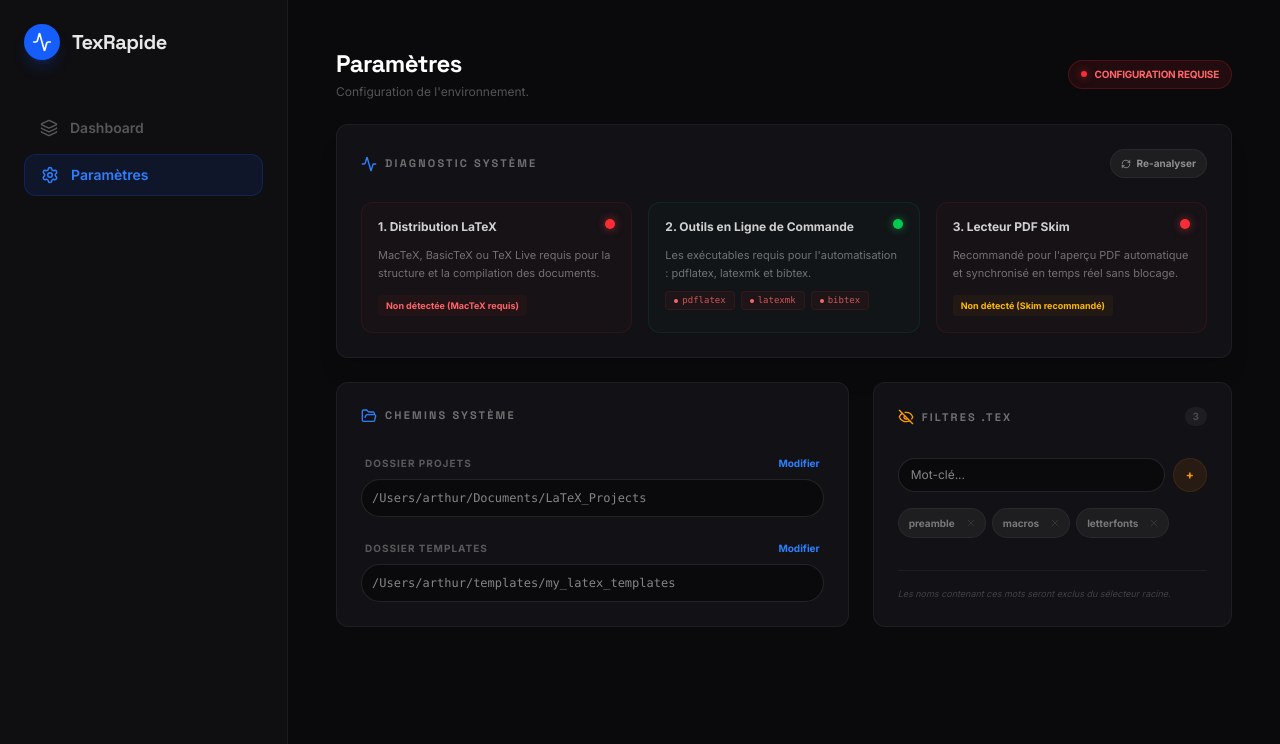
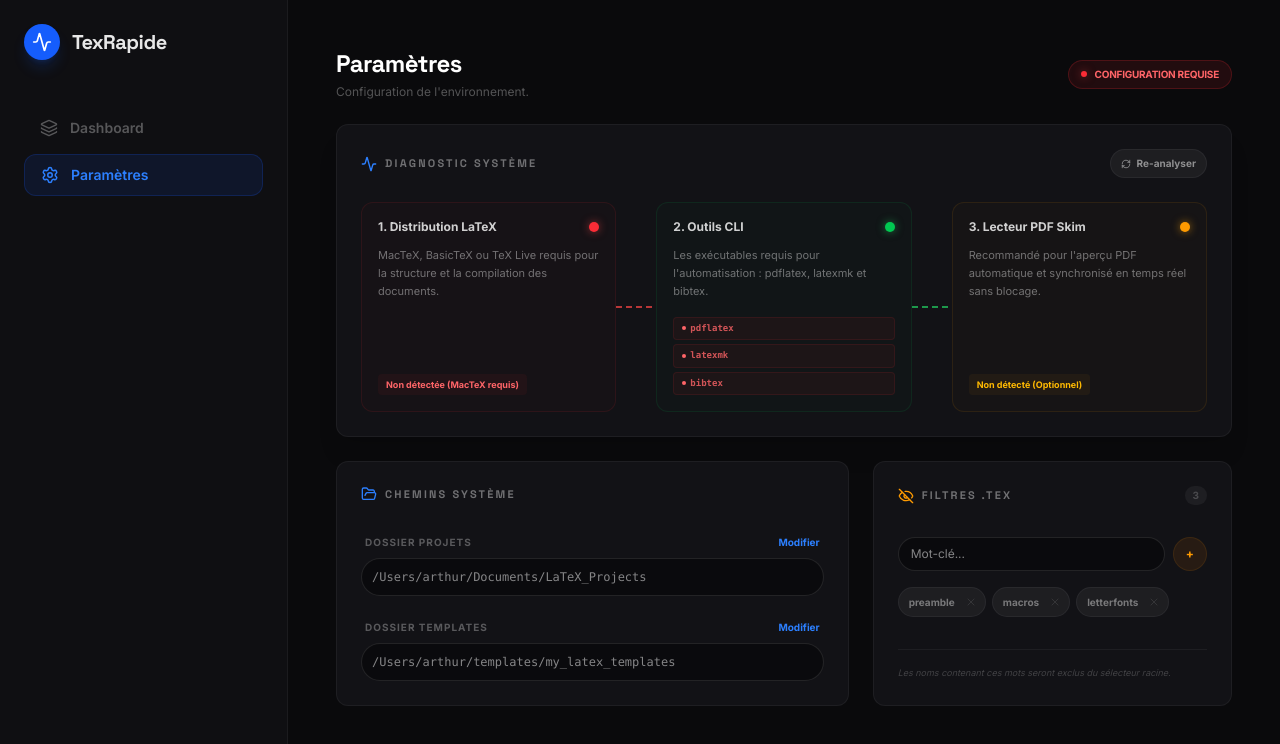
Before and after one commit to ArTranArt/TexRapide, a React (Vite) app: page / in a window 1280 px wide. Both pictures are taken after a click on the button "Paramètres". Shown: the top 744 px of the page. Built offline with nearby package versions, Linux system fonts and the light colour scheme.

Commit message:
flux animation

```diff
--- a/src/App.tsx
+++ b/src/App.tsx
@@ -22,6 +22,9 @@ function App() {
   const hasCliTools = health.filter(h => ["pdflatex", "latexmk", "bibtex"].includes(h.binary.toString())).every(h => h.installed);
   const hasSkim = health.find(h => h.binary === "skim")?.installed ?? false;
   const isSystemReady = hasDistribution && hasCliTools && hasSkim;
+
+  const [analysisStep, setAnalysisStep] = useState<number>(3);
+  const [isAnalyzing, setIsAnalyzing] = useState<boolean>(false);
 
   const [projectName, setProjectName] = useState("");
   const [newProjectName, setNewProjectName] = useState("");
@@ -58,10 +61,32 @@ function App() {
 
   const checkHealth = async () => {
     try {
+      setIsAnalyzing(true);
+      setAnalysisStep(0);
+
       const status: HealthStatus[] = await invoke("check_latex_health");
+
+      // Etape 0 -> 1 : Analyse de la distribution
+      setTimeout(() => {
+        setAnalysisStep(1);
+
+        // Etape 1 -> 2 : Analyse des outils CLI
+        setTimeout(() => {
+          setAnalysisStep(2);
+
+          // Etape 2 -> 3 : Analyse du lecteur Skim
+          setTimeout(() => {
             setHealth(status);
+            setAnalysisStep(3);
+            setIsAnalyzing(false);
+          }, 800);
+        }, 800);
+      }, 800);
+
     } catch (error) {
       console.error("Health check failed:", error);
+      setIsAnalyzing(false);
+      setAnalysisStep(3);
     }
   };
 
@@ -703,25 +728,55 @@ function App() {
                   </div>
                   <button
                     onClick={checkHealth}
-                    className="flex items-center gap-1.5 px-2.5 py-1.5 rounded-lg bg-white/5 hover:bg-white/10 text-white/50 hover:text-white transition-all text-[10px] font-bold border border-white/5"
+                    disabled={isAnalyzing}
+                    className="flex items-center gap-1.5 px-2.5 py-1.5 rounded-lg bg-white/5 hover:bg-white/10 text-white/50 hover:text-white transition-all text-[10px] font-bold border border-white/5 disabled:opacity-35 disabled:cursor-not-allowed"
                     title="Relancer le diagnostic"
                   >
-                    <RefreshCw size={10} className="hover:rotate-180 transition-transform duration-500" />
-                    Re-analyser
+                    <RefreshCw size={10} className={`transition-transform duration-500 ${isAnalyzing ? 'animate-spin' : 'hover:rotate-180'}`} />
+                    {isAnalyzing ? "Analyse..." : "Re-analyser"}
                   </button>
                 </div>
 
-                <div className="grid grid-cols-1 md:grid-cols-3 gap-4">
+                <div className="flex flex-col md:flex-row items-stretch md:items-stretch gap-4 md:gap-0">
+
                   {/* 1. LaTeX Distribution */}
-                  <div className={`p-4 rounded-xl border transition-all ${hasDistribution ? 'bg-green-500/[0.02] border-green-500/10' : 'bg-red-500/[0.02] border-red-500/10'}`}>
-                    <div className="flex items-start justify-between mb-3">
+                  {(() => {
+                    const checking = isAnalyzing && analysisStep === 0;
+                    const active = !isAnalyzing || analysisStep >= 1;
+                    const success = hasDistribution;
+
+                    const cardBgBorder = checking
+                      ? 'bg-blue-500/[0.02] border-blue-500/20 shadow-[0_0_12px_rgba(0,122,255,0.03)] scale-[1.01]'
+                      : active
+                        ? success
+                          ? 'bg-green-500/[0.02] border-green-500/10'
+                          : 'bg-red-500/[0.02] border-red-500/10'
+                        : 'bg-white/[0.01] border-white/5 opacity-30';
+
+                    const ledColor = checking
+                      ? 'bg-blue-500 shadow-[0_0_8px_rgba(0,122,255,0.6)] animate-pulse'
+                      : active
+                        ? success
+                          ? 'bg-green-500 shadow-[0_0_8px_rgba(34,197,94,0.6)]'
+                          : 'bg-red-500 shadow-[0_0_8px_rgba(239,68,68,0.6)]'
+                        : 'bg-white/10';
+
+                    return (
+                      <div className={`flex-1 p-4 rounded-xl border transition-all duration-500 min-h-[170px] flex flex-col justify-between ${cardBgBorder}`}>
+                        <div>
+                          <div className="flex items-center justify-between mb-3">
                             <span className="text-xs font-bold text-white/80">1. Distribution LaTeX</span>
-                      <div className={`w-2.5 h-2.5 rounded-full ${hasDistribution ? 'bg-green-500 shadow-[0_0_8px_rgba(34,197,94,0.6)]' : 'bg-red-500 shadow-[0_0_8px_rgba(239,68,68,0.6)]'}`}></div>
+                            <div className={`w-2.5 h-2.5 rounded-full transition-all duration-500 ${ledColor}`}></div>
                           </div>
-                    <p className="text-[11px] text-white/40 mb-2 leading-relaxed">
+                          <p className="text-[11px] text-white/40 leading-relaxed mb-4">
                             MacTeX, BasicTeX ou TeX Live requis pour la structure et la compilation des documents.
                           </p>
-                    {hasDistribution ? (
+                        </div>
+                        <div>
+                          {checking ? (
+                            <span className="text-[9px] font-bold text-blue-400 animate-pulse">Recherche...</span>
+                          ) : active ? (
+                            success ? (
                               <div className="text-[9px] font-mono text-green-400 bg-green-500/5 px-2 py-1 rounded inline-block truncate max-w-full">
                                 {health.find(h => h.binary === "distribution")?.version || "Détectée"}
                               </div>
@@ -729,50 +784,194 @@ function App() {
                               <div className="text-[9px] font-bold text-red-400 bg-red-500/5 px-2 py-1 rounded inline-block">
                                 Non détectée (MacTeX requis)
                               </div>
+                            )
+                          ) : (
+                            <span className="text-[9px] text-white/20">En attente...</span>
                           )}
                         </div>
+                      </div>
+                    );
+                  })()}
+
+                  {/* Connector 1 */}
+                  {(() => {
+                    const active = !isAnalyzing || analysisStep >= 1;
+                    const success = hasDistribution;
+                    const color = active ? (success ? '#22c55e' : '#ef4444') : 'rgba(255,255,255,0.05)';
+                    const isAnimating = isAnalyzing && analysisStep === 0;
+                    return (
+                      <div className="hidden md:flex items-center justify-center w-10 shrink-0">
+                        <svg className="w-full h-2" viewBox="0 0 40 10" preserveAspectRatio="none">
+                          <line
+                            x1="0"
+                            y1="5"
+                            x2="40"
+                            y2="5"
+                            stroke={color}
+                            strokeWidth="2"
+                            strokeDasharray="6,4"
+                            className={`transition-all duration-500 ${isAnimating || (active && success) ? 'animate-dash' : ''}`}
+                          />
+                        </svg>
+                      </div>
+                    );
+                  })()}
 
                   {/* 2. CLI Tools */}
-                  <div className={`p-4 rounded-xl border transition-all ${hasCliTools ? 'bg-green-500/[0.02] border-green-500/10' : 'bg-red-500/[0.02] border-red-500/10'}`}>
-                    <div className="flex items-start justify-between mb-3">
-                      <span className="text-xs font-bold text-white/80">2. Outils en Ligne de Commande</span>
-                      <div className={`w-2.5 h-2.5 rounded-full ${hasCliTools ? 'bg-green-500 shadow-[0_0_8px_rgba(34,197,94,0.6)]' : 'bg-red-500 shadow-[0_0_8px_rgba(239,68,68,0.6)]'}`}></div>
+                  {(() => {
+                    const checking = isAnalyzing && analysisStep === 1;
+                    const active = !isAnalyzing || analysisStep >= 2;
+                    const success = hasCliTools;
+
+                    const cardBgBorder = checking
+                      ? 'bg-blue-500/[0.02] border-blue-500/20 shadow-[0_0_12px_rgba(0,122,255,0.03)] scale-[1.01]'
+                      : active
+                        ? success
+                          ? 'bg-green-500/[0.02] border-green-500/10'
+                          : 'bg-red-500/[0.02] border-red-500/10'
+                        : 'bg-white/[0.01] border-white/5 opacity-30';
+
+                    const ledColor = checking
+                      ? 'bg-blue-500 shadow-[0_0_8px_rgba(0,122,255,0.6)] animate-pulse'
+                      : active
+                        ? success
+                          ? 'bg-green-500 shadow-[0_0_8px_rgba(34,197,94,0.6)]'
+                          : 'bg-red-500 shadow-[0_0_8px_rgba(239,68,68,0.6)]'
+                        : 'bg-white/10';
+
+                    return (
+                      <div className={`flex-1 p-4 rounded-xl border transition-all duration-500 min-h-[170px] flex flex-col justify-between ${cardBgBorder}`}>
+                        <div>
+                          <div className="flex items-center justify-between mb-3">
+                            <span className="text-xs font-bold text-white/80">2. Outils CLI</span>
+                            <div className={`w-2.5 h-2.5 rounded-full transition-all duration-500 ${ledColor}`}></div>
                           </div>
-                    <p className="text-[11px] text-white/40 mb-2 leading-relaxed">
+                          <p className="text-[11px] text-white/40 leading-relaxed mb-4">
                             Les exécutables requis pour l'automatisation : pdflatex, latexmk et bibtex.
                           </p>
-                    <div className="flex flex-wrap gap-1.5 mt-1">
+                        </div>
+                        <div className="flex flex-col gap-1.5 w-full">
+                          {checking ? (
+                            <span className="text-[9px] font-bold text-blue-400 animate-pulse">Vérification des binaires...</span>
+                          ) : active ? (
+                            <div className="grid grid-cols-1 gap-1 w-full animate-fade-in">
                               {["pdflatex", "latexmk", "bibtex"].map(bin => {
                                 const isBinInstalled = health.find(h => h.binary === bin)?.installed ?? false;
+                                const rawVersion = health.find(h => h.binary === bin)?.version ?? "";
+
+                                let displayVer = "Détecté";
+                                if (isBinInstalled && rawVersion) {
+                                  if (bin === "pdflatex") {
+                                    const match = rawVersion.match(/3\.14\S*/);
+                                    displayVer = match ? `v${match[0]}` : "Détecté";
+                                  } else if (bin === "latexmk") {
+                                    const match = rawVersion.match(/v\d+\.\d+\S*/);
+                                    displayVer = match ? match[0] : "Détecté";
+                                  } else if (bin === "bibtex") {
+                                    const match = rawVersion.match(/0\.99\S*/);
+                                    displayVer = match ? `v${match[0]}` : "Détecté";
+                                  } else {
+                                    displayVer = rawVersion.substring(0, 10);
+                                  }
+                                }
+
                                 return (
-                          <div key={bin} className={`text-[9px] font-mono px-2 py-0.5 rounded border flex items-center gap-1 ${isBinInstalled ? 'bg-green-500/5 border-green-500/10 text-green-400/80' : 'bg-red-500/5 border-red-500/10 text-red-400/80'}`}>
+                                  <div key={bin} className={`text-[9px] font-mono px-2 py-1 rounded border flex items-center justify-between ${isBinInstalled ? 'bg-green-500/5 border-green-500/10 text-green-400/80' : 'bg-red-500/5 border-red-500/10 text-red-400/80'}`}>
+                                    <div className="flex items-center gap-1">
                                       <div className={`w-1 h-1 rounded-full ${isBinInstalled ? 'bg-green-400' : 'bg-red-400'}`}></div>
-                            {bin}
+                                      <span className="font-bold">{bin}</span>
+                                    </div>
+                                    {isBinInstalled && <span className="text-[8px] text-white/30 font-semibold">{displayVer}</span>}
                                   </div>
                                 );
                               })}
                             </div>
+                          ) : (
+                            <span className="text-[9px] text-white/20">En attente...</span>
+                          )}
                         </div>
+                      </div>
+                    );
+                  })()}
+
+                  {/* Connector 2 */}
+                  {(() => {
+                    const active = !isAnalyzing || analysisStep >= 2;
+                    const success = hasCliTools;
+                    const color = active ? (success ? '#22c55e' : '#ef4444') : 'rgba(255,255,255,0.05)';
+                    const isAnimating = isAnalyzing && analysisStep === 1;
+                    return (
+                      <div className="hidden md:flex items-center justify-center w-10 shrink-0">
+                        <svg className="w-full h-2" viewBox="0 0 40 10" preserveAspectRatio="none">
+                          <line
+                            x1="0"
+                            y1="5"
+                            x2="40"
+                            y2="5"
+                            stroke={color}
+                            strokeWidth="2"
+                            strokeDasharray="6,4"
+                            className={`transition-all duration-500 ${isAnimating || (active && success) ? 'animate-dash' : ''}`}
+                          />
+                        </svg>
+                      </div>
+                    );
+                  })()}
 
                   {/* 3. Skim PDF Reader */}
-                  <div className={`p-4 rounded-xl border transition-all ${hasSkim ? 'bg-green-500/[0.02] border-green-500/10' : 'bg-red-500/[0.02] border-red-500/10'}`}>
-                    <div className="flex items-start justify-between mb-3">
+                  {(() => {
+                    const checking = isAnalyzing && analysisStep === 2;
+                    const active = !isAnalyzing || analysisStep >= 3;
+                    const success = hasSkim;
+
+                    const cardBgBorder = checking
+                      ? 'bg-blue-500/[0.02] border-blue-500/20 shadow-[0_0_12px_rgba(0,122,255,0.03)] scale-[1.01]'
+                      : active
+                        ? success
+                          ? 'bg-green-500/[0.02] border-green-500/10'
+                          : 'bg-amber-500/[0.02] border-amber-500/10'
+                        : 'bg-white/[0.01] border-white/5 opacity-30';
+
+                    const ledColor = checking
+                      ? 'bg-blue-500 shadow-[0_0_8px_rgba(0,122,255,0.6)] animate-pulse'
+                      : active
+                        ? success
+                          ? 'bg-green-500 shadow-[0_0_8px_rgba(34,197,94,0.6)]'
+                          : 'bg-amber-500 shadow-[0_0_8px_rgba(245,158,11,0.6)]'
+                        : 'bg-white/10';
+
+                    return (
+                      <div className={`flex-1 p-4 rounded-xl border transition-all duration-500 min-h-[170px] flex flex-col justify-between ${cardBgBorder}`}>
+                        <div>
+                          <div className="flex items-center justify-between mb-3">
                             <span className="text-xs font-bold text-white/80">3. Lecteur PDF Skim</span>
-                      <div className={`w-2.5 h-2.5 rounded-full ${hasSkim ? 'bg-green-500 shadow-[0_0_8px_rgba(34,197,94,0.6)]' : 'bg-red-500 shadow-[0_0_8px_rgba(239,68,68,0.6)]'}`}></div>
+                            <div className={`w-2.5 h-2.5 rounded-full transition-all duration-500 ${ledColor}`}></div>
                           </div>
-                    <p className="text-[11px] text-white/40 mb-2 leading-relaxed">
+                          <p className="text-[11px] text-white/40 leading-relaxed mb-4">
                             Recommandé pour l'aperçu PDF automatique et synchronisé en temps réel sans blocage.
                           </p>
-                    {hasSkim ? (
+                        </div>
+                        <div>
+                          {checking ? (
+                            <span className="text-[9px] font-bold text-blue-400 animate-pulse">Détection de Skim.app...</span>
+                          ) : active ? (
+                            success ? (
                               <div className="text-[9px] font-mono text-green-400 bg-green-500/5 px-2 py-1 rounded inline-block">
-                        Lecteur Skim détecté
+                                {health.find(h => h.binary === "skim")?.version || "Détecté"}
                               </div>
                             ) : (
                               <div className="text-[9px] font-bold text-amber-400 bg-amber-500/5 px-2 py-1 rounded inline-block">
-                        Non détecté (Skim recommandé)
+                                Non détecté (Optionnel)
                               </div>
+                            )
+                          ) : (
+                            <span className="text-[9px] text-white/20">En attente...</span>
                           )}
                         </div>
+                      </div>
+                    );
+                  })()}
+
                 </div>
               </section>
 
```
Also changed, not shown: src/index.css (+10 -0 lines), 1 other file (tests, documents, lock files or other folders). Lines whose indentation alone changed are shown as unchanged.
